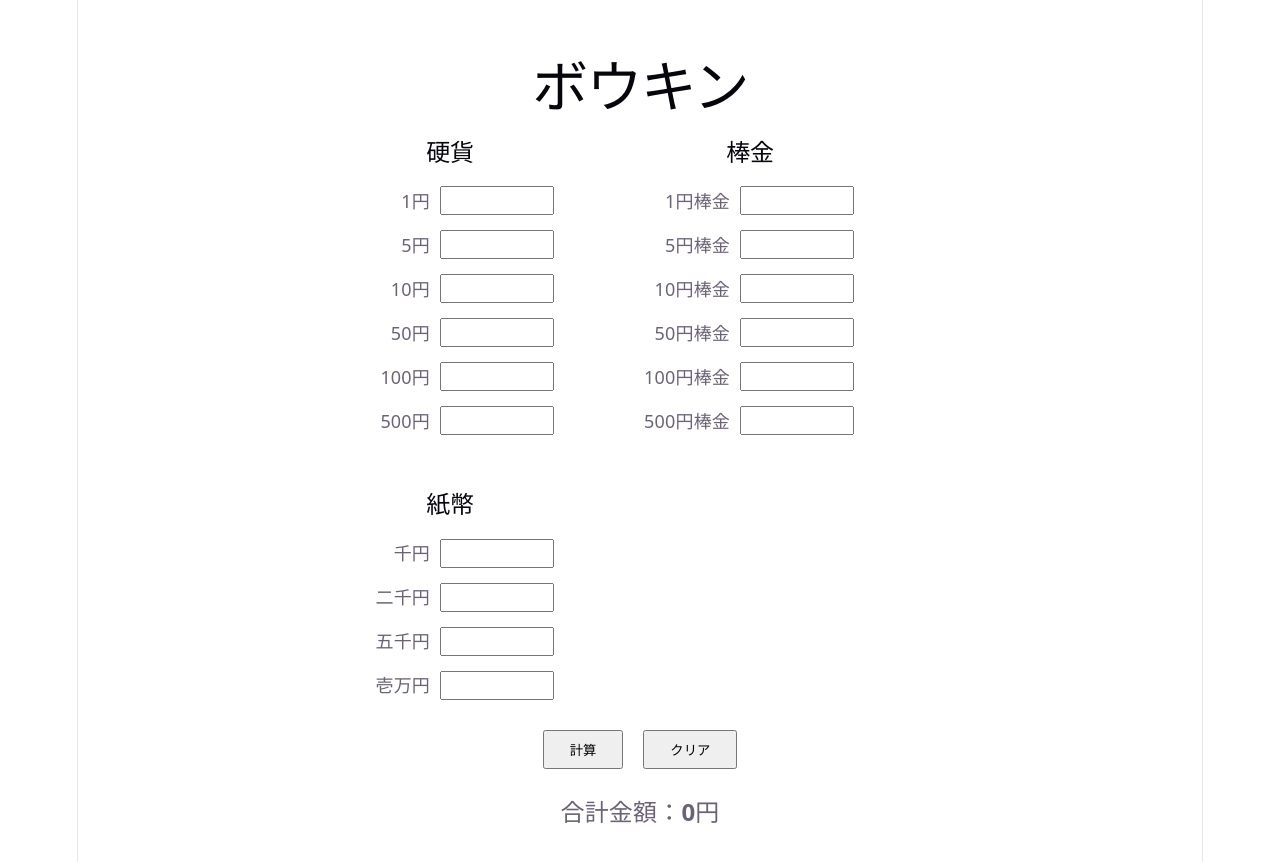
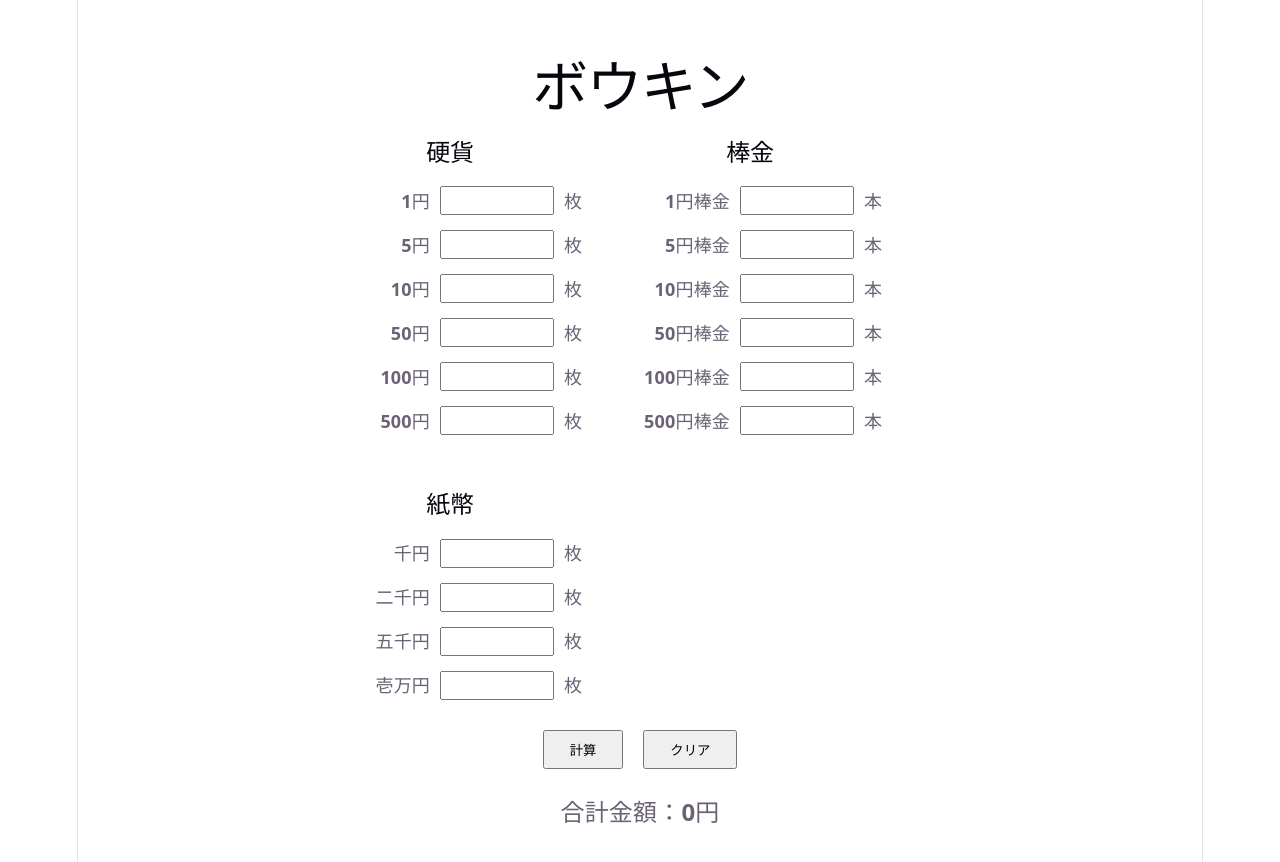
Before and after one commit to Haruki527/Boukin, a React (Vite) app in the folder productform-react/: page / in a window 1280 px wide. Shown: the top 862 px of the page. Built offline with nearby package versions, Linux system fonts and the light colour scheme; no server answers.

Commit message:
レイアウト調整

```diff
--- a/productform-react/src/App.css
+++ b/productform-react/src/App.css
@@ -31,6 +31,9 @@ h2 {
 .input-row label {
   width: 90px;
   text-align: right;
+  font-weight: bold;
+  white-space: nowrap;
+  flex-shrink: 0;
 }
 
 .input-row input {
--- a/productform-react/src/components/MoneySection.jsx
+++ b/productform-react/src/components/MoneySection.jsx
@@ -22,6 +22,10 @@ function MoneySection({
                         onKeyDown={handleKeyDown}
                         maxLength={13}
                     />
+
+                    <span className={"unit"}>
+                        {title === "棒金" ? "本" : "枚"}
+                    </span>
                 </div>
             ))}
         </div>
```
